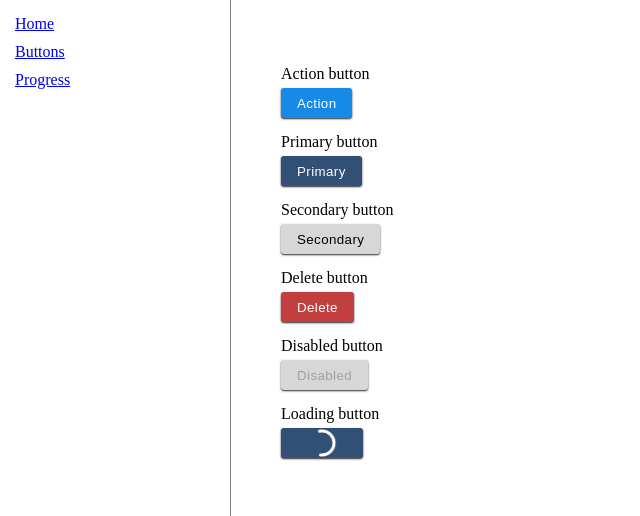
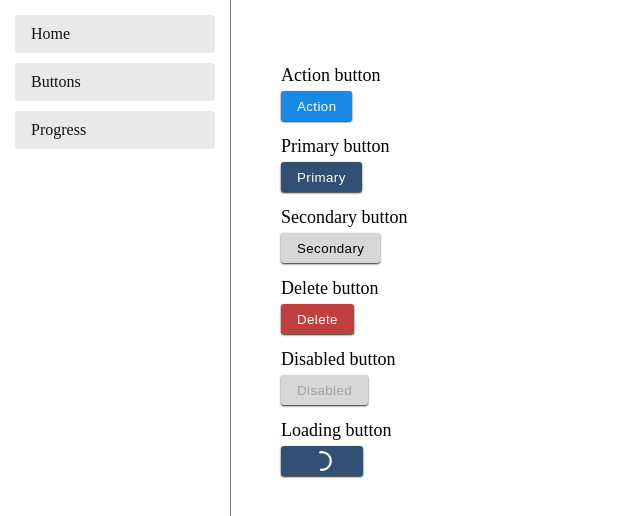
Before and after one commit to awulkan/test-vue-lib, a Vue app: page /#/buttons in a window 1280 px wide. Shown: the top 516 px of the page, without its empty margins (0-640 px from the left). Built offline with nearby package versions, Linux system fonts and the light colour scheme.

Commit message:
Change: Default circular progress styling and page titles

```diff
--- a/package.json
+++ b/package.json
@@ -1,6 +1,6 @@
 {
   "name": "test-vue-lib",
-  "version": "0.8.2",
+  "version": "0.8.3",
   "private": false,
   "main": "dist/vue-lib.common.js",
   "scripts": {
--- a/src/LeftPanel.vue
+++ b/src/LeftPanel.vue
@@ -25,6 +25,15 @@ export default {
 
 .left-panel > a {
   margin-bottom: 10px;
+  padding: 10px 16px;
+  background-color: #e9e9e9;
+  border-radius: 4px;
+  text-decoration: none;
+  color: #111111;
+  font-size: 16px;
+}
 
+.left-panel > a:hover {
+  background-color: #d8d8d8;
 }
 </style>
--- a/src/components/VButton/VButton.vue
+++ b/src/components/VButton/VButton.vue
@@ -6,7 +6,10 @@
     <div
       v-if="spinner"
       class="v-button__spinner">
-      <VProgressCircular color="white" />
+      <VProgressCircular
+        :max-height="'22px'"
+        :max-width="'22px'"
+        color="white" />
     </div>
     <div
       class="v-button__slot"
@@ -17,7 +20,6 @@
 </template>
 
 <script>
-// import { computed } from 'vue'
 import VProgressCircular from '../VProgressCircular/VProgressCircular.vue'
 
 export default {
@@ -35,8 +37,6 @@ export default {
       validator: (value) => ['primary', 'secondary', 'action', 'delete'].includes(value),
     },
   },
-  // setup(props) {
-  // },
 }
 </script>
 
--- a/src/components/VProgressCircular/VProgressCircular.vue
+++ b/src/components/VProgressCircular/VProgressCircular.vue
@@ -1,6 +1,7 @@
 <template>
   <svg
     class="v-spinner"
+    :style="{maxWidth: maxWidth, maxHeight: maxHeight}"
     viewBox="0 0 50 50">
     <circle
       class="v-spinner__circle"
@@ -22,6 +23,16 @@ export default {
       required: false,
       default: '#7b7983',
     },
+    maxHeight: {
+      type: String,
+      required: false,
+      default: '40px',
+    },
+    maxWidth: {
+      type: String,
+      required: false,
+      default: '40px',
+    },
   },
 }
 </script>
@@ -29,8 +40,8 @@ export default {
 <style scoped>
 .v-spinner {
   animation: rotate 2s linear infinite;
+  height: 100%;
   width: 100%;
-  height: 100%;
 }
 
 .v-spinner__circle {
--- a/src/pages/ButtonsPage.vue
+++ b/src/pages/ButtonsPage.vue
@@ -37,5 +37,6 @@ export default {
 .title {
   margin-top: 15px;
   margin-bottom: 5px;
+  font-size: 18px;
 }
 </style>
--- a/src/pages/ProgressPage.vue
+++ b/src/pages/ProgressPage.vue
@@ -22,6 +22,7 @@ export default {
 .title {
   margin-top: 15px;
   margin-bottom: 5px;
+  font-size: 18px;
 }
 
 .spinner-container {
```
